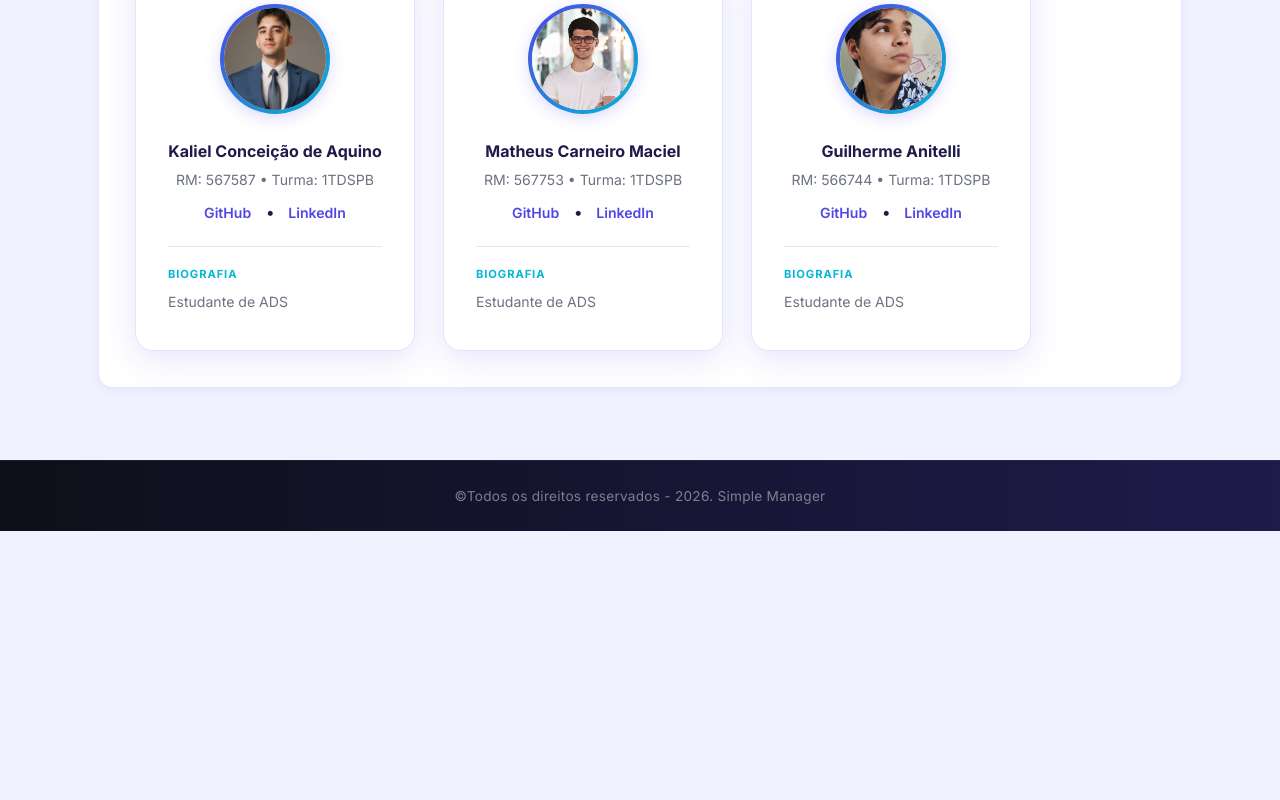
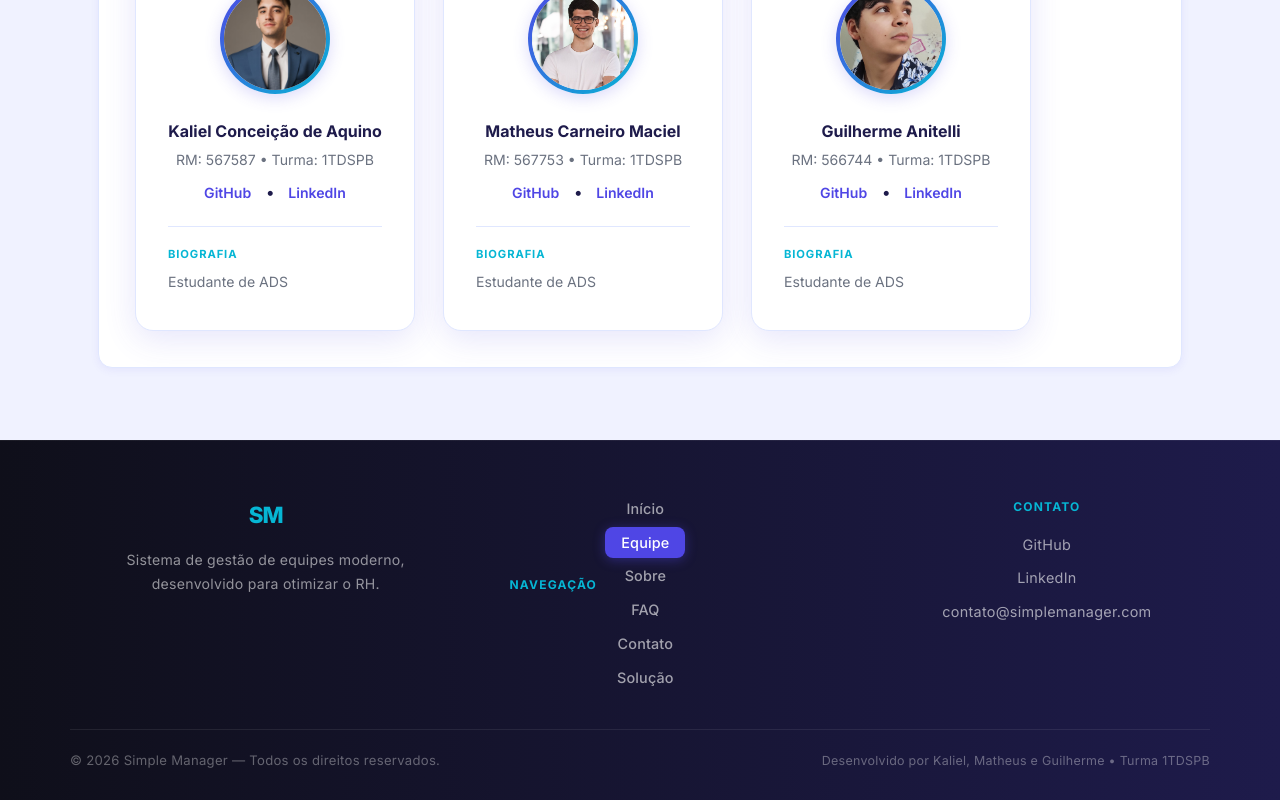
Before and after one commit to If-Kaliel/challenge, a React (Vite) app: page /equipe in a window 1280 px wide. Shown: the part 244-1044 px from the top of the page. Before the commit the page ends 800 px from the top, so only its background shows below. Built offline with nearby package versions, Linux system fonts and the light colour scheme.

Commit message:
feat: Correções do SEO/HTML e footer melhorado.

```diff
--- a/index.html
+++ b/index.html
@@ -1,9 +1,10 @@
 <!doctype html>
-<html lang="en">
+<html lang="pt-BR">
   <head>
     <meta charset="UTF-8" />
     <link rel="icon" type="image/svg+xml" href="/favicon.svg" />
     <meta name="viewport" content="width=device-width, initial-scale=1.0" />
+    <meta name="description" content="Simple Manager — Sistema de gestão de equipes que integra informações, produtividade e comunicação em um único ambiente para departamentos de RH." />
     <title>Simple Manager</title>
   </head>
   <body>
--- a/src/components/Footer.tsx
+++ b/src/components/Footer.tsx
@@ -1,7 +1,59 @@
+import { NavLink } from 'react-router-dom';
+
 export function Footer() {
+  const currentYear = new Date().getFullYear();
+
   return (
-    <footer>
-      <p>&copy;Todos os direitos reservados - 2026. Simple Manager</p>
+    <footer className="footer">
+      <div className="footer-inner">
+
+        <div className="footer-brand">
+          <span className="footer-logo">SM</span>
+          <p className="footer-desc">
+            Sistema de gestão de equipes moderno,<br />
+            desenvolvido para otimizar o RH.
+          </p>
+        </div>
+
+        <nav className="footer-nav" aria-label="Links do rodapé">
+          <h3 className="footer-nav-title">Navegação</h3>
+          <ul>
+            <li><NavLink to="/">Início</NavLink></li>
+            <li><NavLink to="/equipe">Equipe</NavLink></li>
+            <li><NavLink to="/sobre">Sobre</NavLink></li>
+            <li><NavLink to="/faq">FAQ</NavLink></li>
+            <li><NavLink to="/contato">Contato</NavLink></li>
+            <li><NavLink to="/solucao">Solução</NavLink></li>
+          </ul>
+        </nav>
+
+        <div className="footer-contact">
+          <h3 className="footer-nav-title">Contato</h3>
+          <ul>
+            <li>
+              <a href="https://github.com/If-Kaliel" target="_blank" rel="noopener noreferrer">
+                GitHub
+              </a>
+            </li>
+            <li>
+              <a href="https://www.linkedin.com" target="_blank" rel="noopener noreferrer">
+                LinkedIn
+              </a>
+            </li>
+            <li>
+              <a href="mailto:contato@simplemanager.com">
+                contato@simplemanager.com
+              </a>
+            </li>
+          </ul>
+        </div>
+
+      </div>
+
+      <div className="footer-bottom">
+        <p>© {currentYear} Simple Manager — Todos os direitos reservados.</p>
+        <p className="footer-credits">Desenvolvido por Kaliel, Matheus e Guilherme • Turma 1TDSPB</p>
+      </div>
     </footer>
   );
 }
--- a/src/index.css
+++ b/src/index.css
@@ -868,6 +868,95 @@ main.about-main {
 }
 
 
+
+/* ===== FOOTER ===== */
+.footer {
+  background: linear-gradient(90deg, var(--dark) 0%, #1e1b4b 100%);
+  color: rgba(255, 255, 255, 0.7);
+  margin-top: auto;
+  padding: 56px 40px 0;
+}
+
+.footer-inner {
+  max-width: 1140px;
+  margin: 0 auto;
+  display: flex;
+  gap: 48px;
+  justify-content: space-between;
+  padding-bottom: 40px;
+  border-bottom: 1px solid rgba(255, 255, 255, 0.08);
+}
+
+.footer-brand {
+  flex: 1.2;
+}
+
+.footer-logo {
+  display: inline-block;
+  font-weight: 800;
+  font-size: 1.4rem;
+  color: var(--accent);
+  letter-spacing: -1px;
+  margin-bottom: 14px;
+}
+
+.footer-desc {
+  font-size: 0.88rem;
+  line-height: 1.7;
+  color: rgba(255, 255, 255, 0.55);
+}
+
+.footer-nav,
+.footer-contact {
+  flex: 1;
+}
+
+.footer-nav-title {
+  font-size: 0.75rem;
+  font-weight: 700;
+  text-transform: uppercase;
+  letter-spacing: 0.1em;
+  color: var(--accent);
+  margin-bottom: 16px;
+}
+
+.footer-nav ul,
+.footer-contact ul {
+  list-style: none;
+  padding: 0;
+  display: flex;
+  flex-direction: column;
+  gap: 10px;
+}
+
+.footer-nav a,
+.footer-contact a {
+  color: rgba(255, 255, 255, 0.6);
+  text-decoration: none;
+  font-size: 0.9rem;
+  transition: color 0.2s;
+}
+
+.footer-nav a:hover,
+.footer-contact a:hover {
+  color: #fff;
+}
+
+.footer-bottom {
+  max-width: 1140px;
+  margin: 0 auto;
+  padding: 20px 0 28px;
+  display: flex;
+  justify-content: space-between;
+  align-items: center;
+  font-size: 0.82rem;
+  color: rgba(255, 255, 255, 0.35);
+}
+
+.footer-credits {
+  font-size: 0.78rem;
+}
+
 /* ===== CONTATO - REDES SOCIAIS ===== */
 .contact-list {
   margin-top: 28px;
@@ -1222,8 +1311,19 @@ footer {
     font-size: 1.2rem;
   }
 
-  footer {
-    font-size: 0.75rem;
-    padding: 14px 10px;
+  .footer {
+    padding: 32px 20px 20px;
+  }
+
+  .footer-inner {
+    flex-direction: column;
+    gap: 28px;
+    align-items: flex-start;
+  }
+
+  .footer-bottom {
+    flex-direction: column;
+    gap: 6px;
+    text-align: center;
   }
 }
--- a/src/pages/Equipe.tsx
+++ b/src/pages/Equipe.tsx
@@ -7,7 +7,7 @@ export function Equipe() {
     <div className="container">
       <main>
         <section className="section">
-          <h2>Criadores do Projeto</h2>
+          <h1>Criadores do Projeto</h1>
           <div className="time">
             <div className="membro">
               <img src={kalielImg} alt="Integrante 1" />
```
